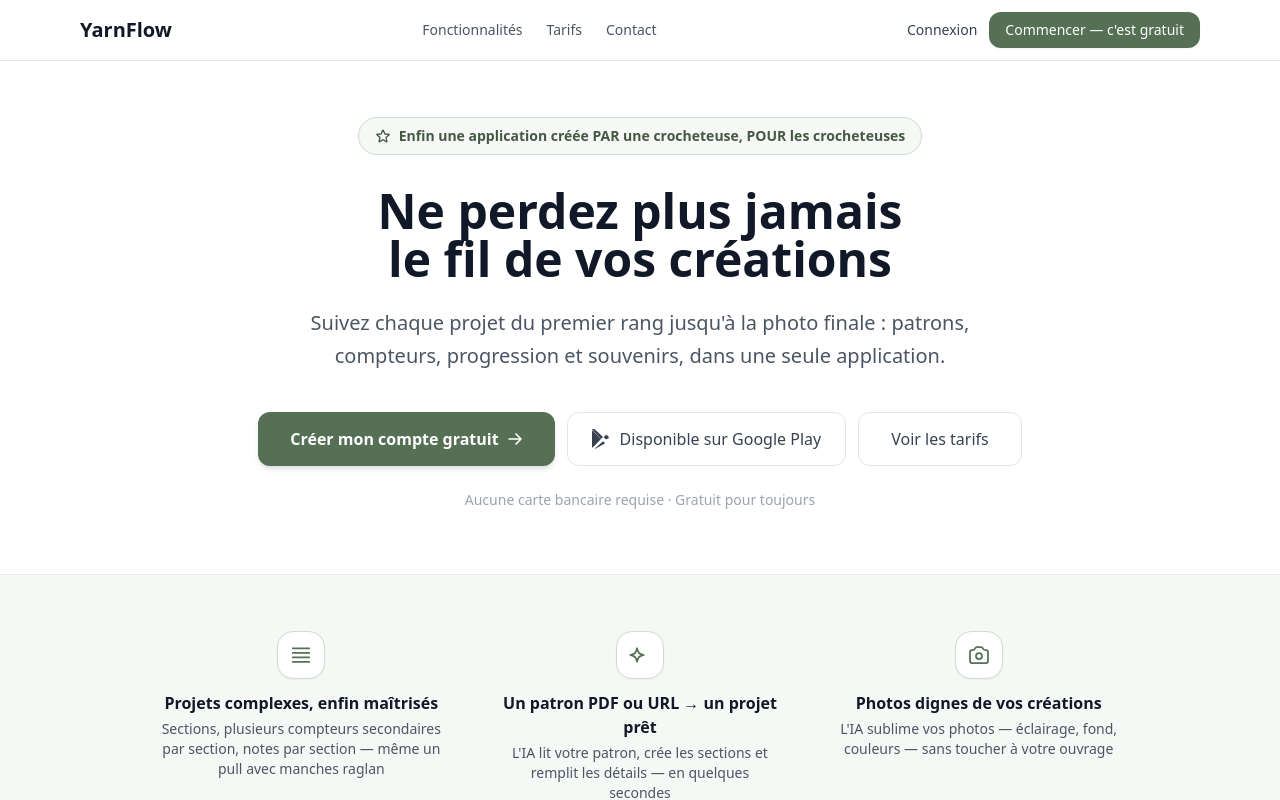
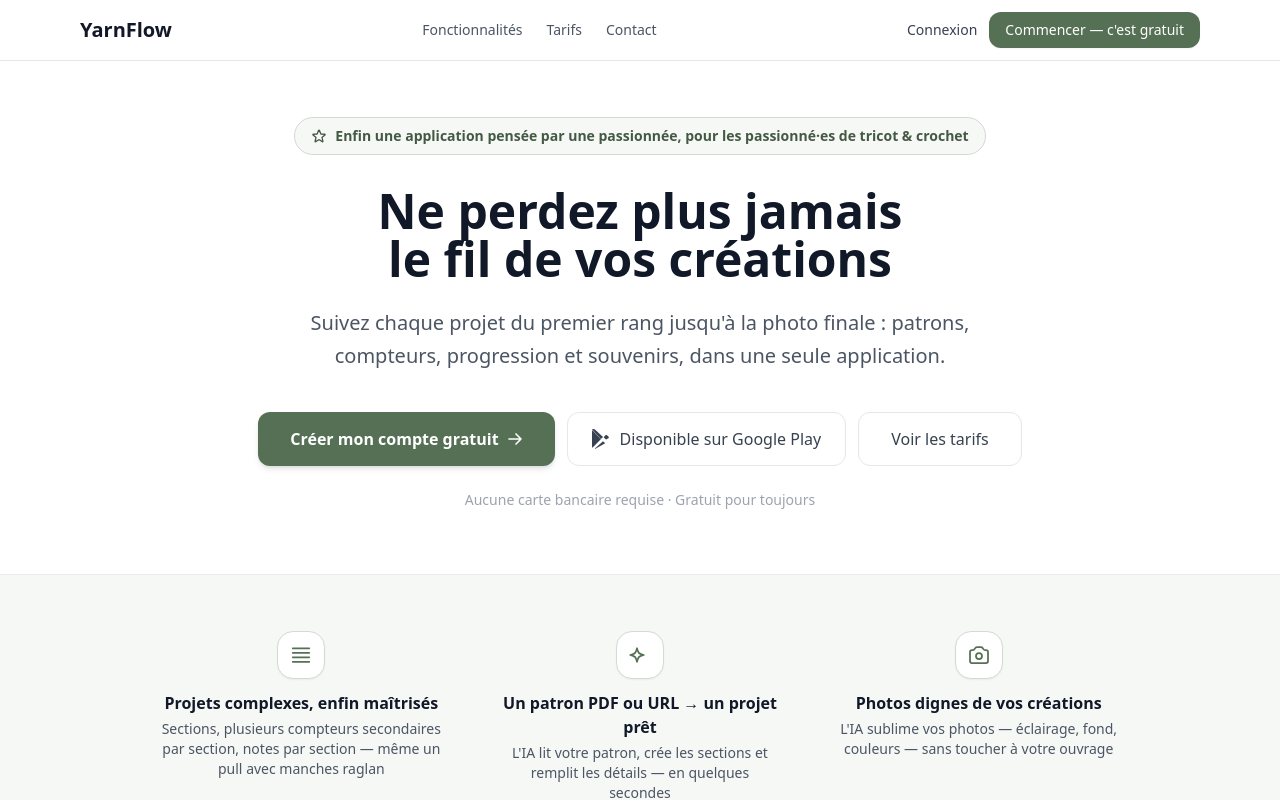
Before and after one commit to Nathalie57/yarnflow, a React (Vite) app in the folder frontend/: page / in a window 1280 px wide. Shown: the top 800 px of the page. Built offline with nearby package versions, Linux system fonts and the light colour scheme.

Commit message:
fix: badge hero excluait les tricoteuses (texte "crocheteuse" uniquement)
Formulation inclusive tricot & crochet, genre neutre (passionné·es).

```diff
--- a/frontend/src/pages/Landing.jsx
+++ b/frontend/src/pages/Landing.jsx
@@ -68,7 +68,7 @@ const Landing = () => {
           <svg xmlns="http://www.w3.org/2000/svg" className="h-4 w-4" fill="none" viewBox="0 0 24 24" stroke="currentColor" strokeWidth={2}>
             <path strokeLinecap="round" strokeLinejoin="round" d="M11.48 3.499a.562.562 0 011.04 0l2.125 5.111a.563.563 0 00.475.345l5.518.442c.499.04.701.663.321.988l-4.204 3.602a.563.563 0 00-.182.557l1.285 5.385a.562.562 0 01-.84.61l-4.725-2.885a.563.563 0 00-.586 0L6.982 20.54a.562.562 0 01-.84-.61l1.285-5.386a.562.562 0 00-.182-.557l-4.204-3.602a.562.562 0 01.321-.988l5.518-.442a.563.563 0 00.475-.345L11.48 3.499z" />
           </svg>
-          Enfin une application créée PAR une crocheteuse, POUR les crocheteuses
+          Enfin une application pensée par une passionnée, pour les passionné·es de tricot &amp; crochet
         </div>
 
         <h1 className="text-4xl md:text-5xl font-bold text-gray-900 mb-6 leading-tight">
```
